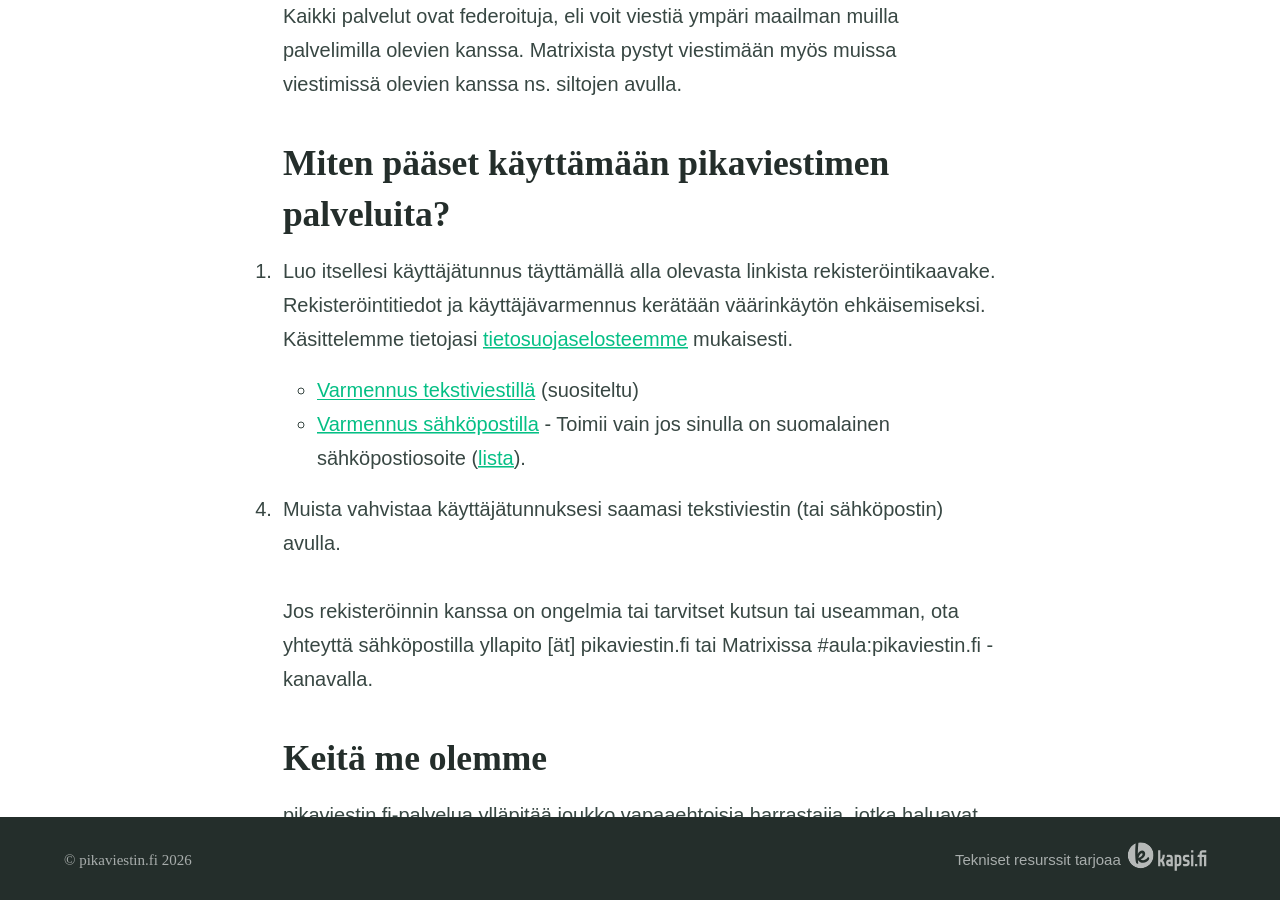
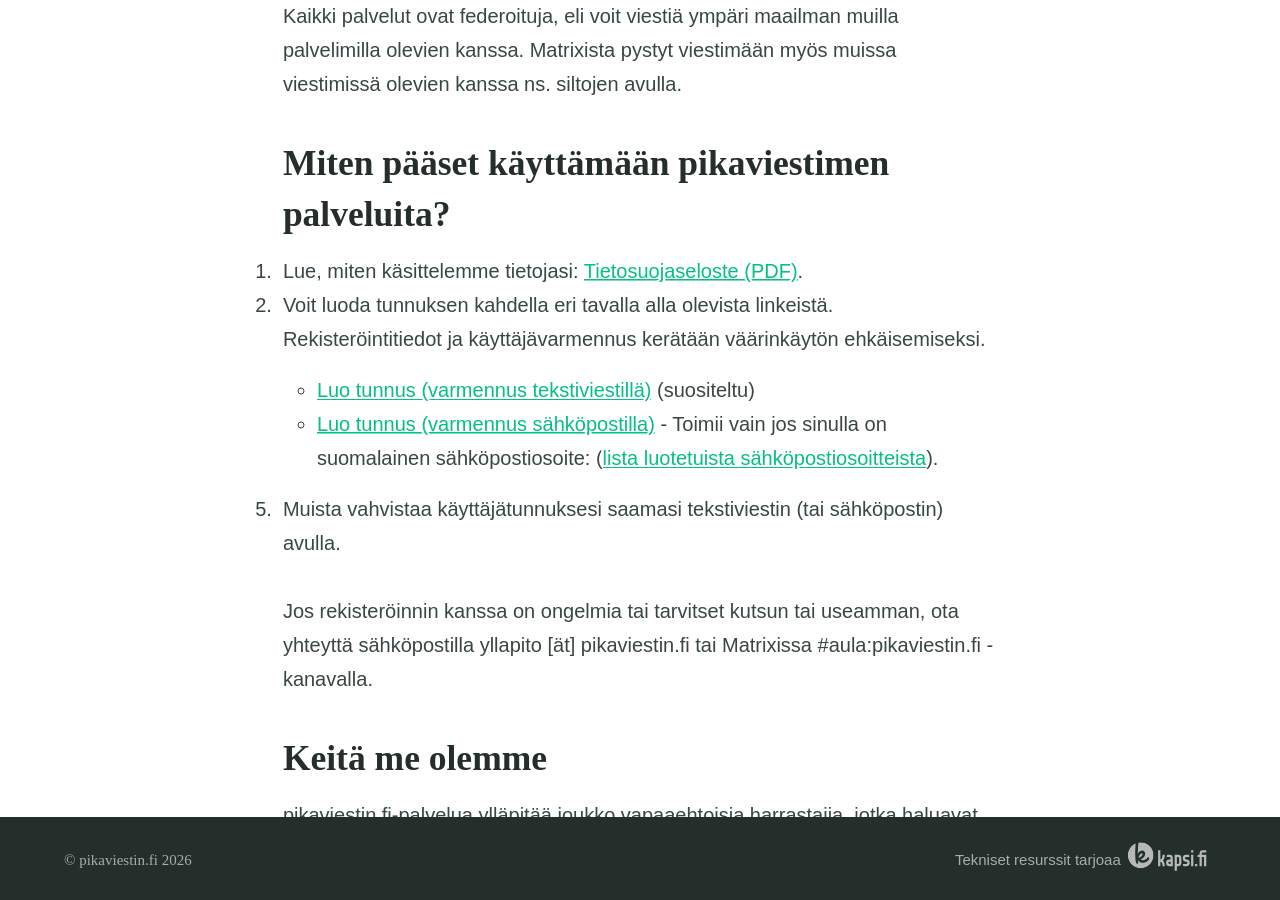
Before and after one commit to pikaviestin/website-www.pikaviestin.fi, a Jekyll site: the page built from index.md, in a window 1280 px wide and 900 px high, scrolled down 767 px. Built offline with Jekyll 4.4.1, drawn with Linux system fonts in a browser that asks for light colours.

Commit message:
Change text: how to enroll (#43)
* Change text: how to enroll

Clarify in text how to create a handle.

* CI tweak

* remove mention of file size

Removed file size mention on PDF document based on review comments.

---------

Co-authored-by: Skyler Mäntysaari <samip5@users.noreply.github.com>

```diff
--- a/index.md
+++ b/index.md
@@ -14,10 +14,11 @@ Kaikki palvelut ovat federoituja, eli voit viestiä ympäri maailman muilla palv
 
 ## Miten pääset käyttämään pikaviestimen palveluita?
 
-1. Luo itsellesi käyttäjätunnus täyttämällä alla olevasta linkista rekisteröintikaavake. Rekisteröintitiedot ja käyttäjävarmennus kerätään väärinkäytön ehkäisemiseksi. Käsittelemme tietojasi [tietosuojaselosteemme](https://www.pikaviestin.fi/tietosuojaseloste.pdf) mukaisesti.
-- [Varmennus tekstiviestillä](https://login.pikaviestin.fi/if/flow/enrollment-with-sms-verification/) (suositeltu)
-- [Varmennus sähköpostilla](https://login.pikaviestin.fi/if/flow/matrix-enrollment/) - Toimii vain jos sinulla on suomalainen sähköpostiosoite ([lista](https://github.com/pikaviestin/documentation/blob/main/email_validation_policy.py)).
-2. Muista vahvistaa käyttäjätunnuksesi saamasi tekstiviestin (tai sähköpostin) avulla.
+1. Lue, miten käsittelemme tietojasi: [Tietosuojaseloste (PDF)](https://www.pikaviestin.fi/tietosuojaseloste.pdf).
+2. Voit luoda tunnuksen kahdella eri tavalla alla olevista linkeistä. Rekisteröintitiedot ja käyttäjävarmennus kerätään väärinkäytön ehkäisemiseksi.
+- [Luo tunnus (varmennus tekstiviestillä)](https://login.pikaviestin.fi/if/flow/enrollment-with-sms-verification/) (suositeltu)
+- [Luo tunnus (varmennus sähköpostilla)](https://login.pikaviestin.fi/if/flow/matrix-enrollment/) - Toimii vain jos sinulla on suomalainen sähköpostiosoite: ([lista luotetuista sähköpostiosoitteista](https://github.com/pikaviestin/documentation/blob/main/email_validation_policy.py)).
+3. Muista vahvistaa käyttäjätunnuksesi saamasi tekstiviestin (tai sähköpostin) avulla.
 
 Jos rekisteröinnin kanssa on ongelmia tai tarvitset kutsun tai useamman, ota yhteyttä sähköpostilla yllapito [ät] pikaviestin.fi tai Matrixissa #aula:pikaviestin.fi -kanavalla.
 
@@ -32,6 +33,7 @@ Ajassa, jossa suositut ja laajalti käytetyt palvelut ovat lähes poikkeuksetta
 Tämä palvelu on tarkoitettu Suomessa asuville käyttäjille. Palvelu tallentaa käyttäjän syöttämät tiedot sekä viestihistorian palvelun toteutuksen vaatimalla tavalla. Ylläpidolla ei ole pääsyä
 Matrix-viesteihin niiltä osin, kun ne ovat päästä päähän salattuja (E2EE). Viestinnän salaus on käyttäjän itsensä hallittavissa. Mastodonissa ja Mobilizonissa ylläpidolla on pääsy kaikkiin käyttäjän sisältöihin.
 
+
 Kaikki viestiliikenne on verkkotasolla HTTPS-menetelmällä salattua, joten tietoja ei liiku verkossa salaamattomana.
 
 Palvelun tietosuojaseloste löytyy [linkin](https://www.pikaviestin.fi/tietosuojaseloste.pdf) takaa.
```
